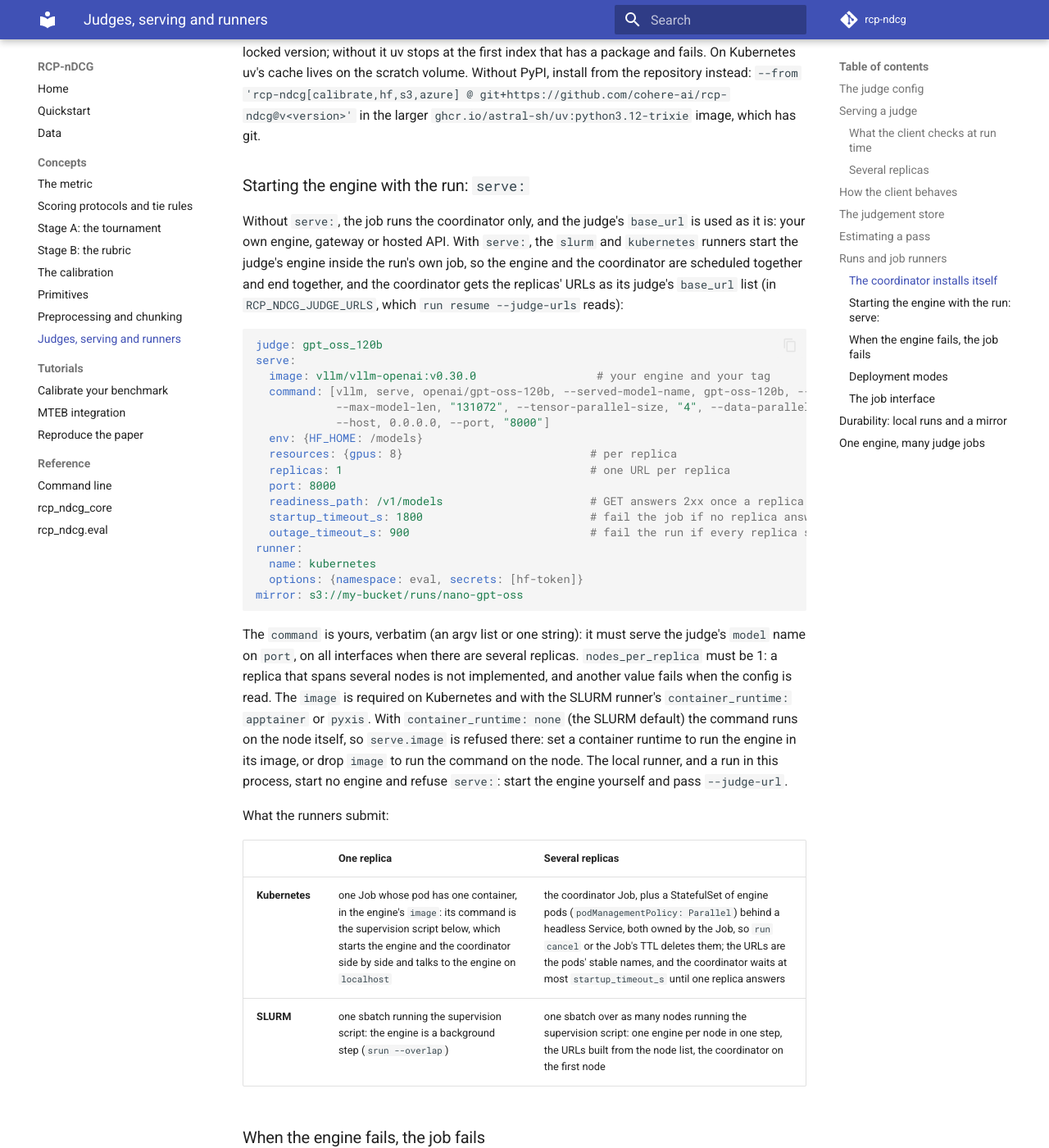
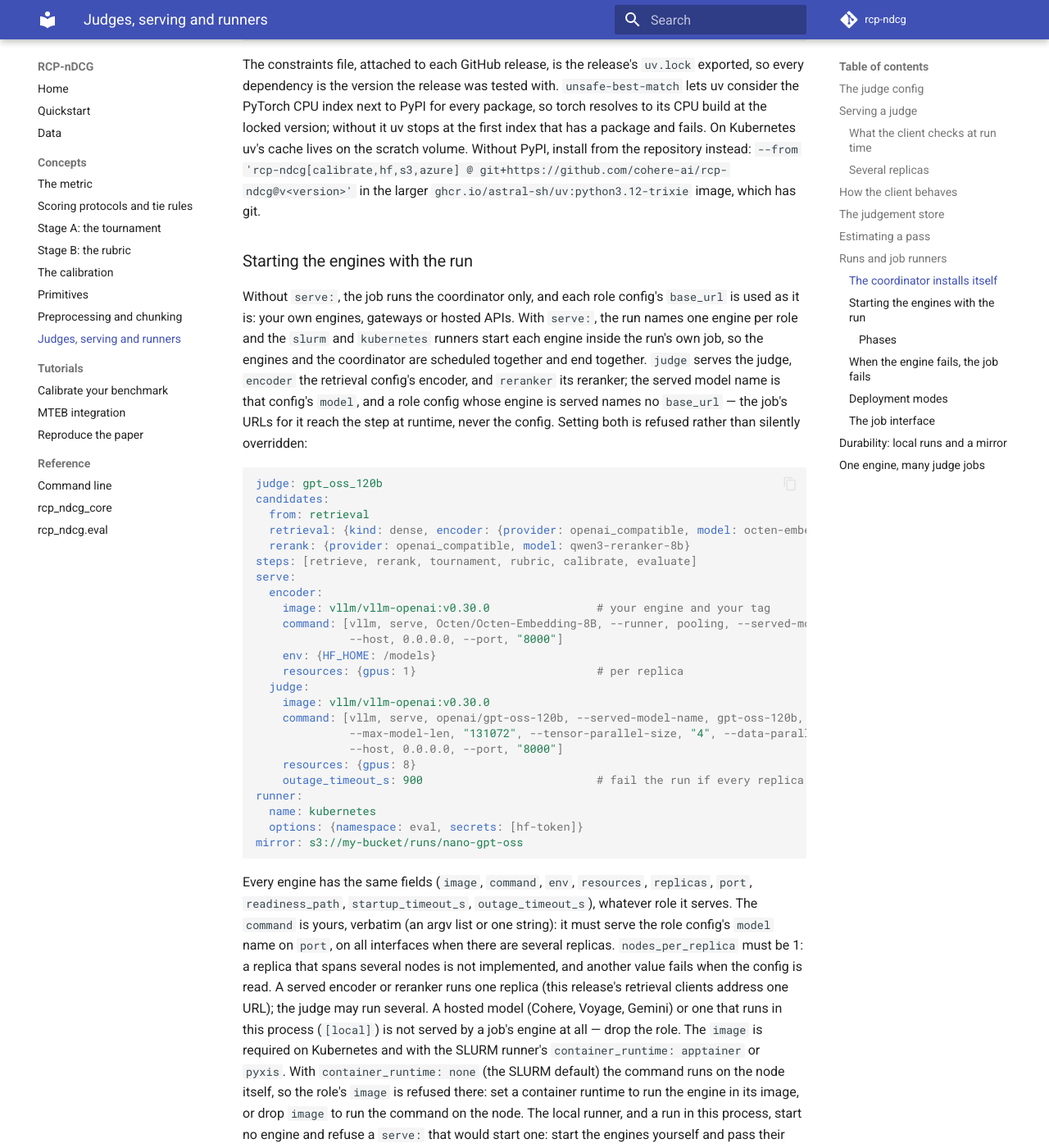
Before and after one commit to cohere-ai/rcp-ndcg, an MkDocs documentation site: the page built from docs/concepts/serving.md, in a window 1280 px wide and 1400 px high, scrolled down 7842 px. Shown: the whole window at 82% size. Built offline with MkDocs 1.6.1 and Material for MkDocs 9.7.7, drawn with Linux system fonts in a browser that asks for light colours; comment, search, counter and statistics services are not loaded; some of the changed text lies outside the part shown.

Commit message:
Document serve by role and the phases: serving page, CLI reference, skill, CHANGELOG, snapshots

````diff
--- a/docs/concepts/serving.md
+++ b/docs/concepts/serving.md
@@ -3,8 +3,9 @@
 rcp-ndcg's contract with a model is one OpenAI-compatible URL. Serve the judge with any engine and image you choose
 (vLLM, SGLang, a gateway in front of several workers) or use a hosted API, describe it in a judge config, and run the
 judging steps here or through a job runner on SLURM or Kubernetes. The package never builds an image, never pins an
-engine and never translates engine flags. A run config's `serve:` section (below) starts your image with your
-command, verbatim, beside the run's job (on SLURM without a container runtime, your command on the node).
+engine and never translates engine flags. A run config's `serve:` section (below) names one engine per role — the
+judge, the retrieval encoder, the reranker — and starts your image with your command, verbatim, in the phases of the
+run that use it (on SLURM without a container runtime, your command on the node).
 
 ## The judge config
 
@@ -24,7 +25,7 @@
 | `max_images`, `max_videos` | what the served model accepts per request; 0 (the default) means it reads none |
 | `image_processor` | the model's image processor family (`qwen2_vl`, `qwen2_5_vl`, `qwen3_vl`); the client sizes every image as it does ([preprocessing](preprocessing.md)) |
 | `allow_floating_model` | accept an undated model alias on the OpenAI API (`gpt-5`); by default only a dated snapshot (`gpt-5-2025-08-07`) is accepted, since an alias moves between snapshots and its judgements are not reproducible |
-| `wait_on_outage_s` | how long a request waits while every replica is down, counted from its first failed send (time queued behind `concurrency` never counts); `None` waits indefinitely, except in a job that starts its own engine, where it is `serve.outage_timeout_s` |
+| `wait_on_outage_s` | how long a request waits while every replica is down, counted from its first failed send (time queued behind `concurrency` never counts); `None` waits indefinitely, except in a job that starts the judge's engine, where the wait is that engine's `outage_timeout_s` |
 
 Only the content fields (model, revision, sampling settings, context, tokenizer, image processor) enter the judgement
 identity. The transport, the URLs included, can be retuned between runs, and a store still resumes. The shipped
@@ -119,8 +120,9 @@
   replica. A replica that answers again is used again.
 - **When every replica is down,** requests wait and are re-sent with backoff until one answers, or until
   `wait_on_outage_s` passes (`BackendUnavailableError`). A run against dead servers therefore parks instead of
-  turning the outage into missing judgements. A job that starts its own engine (`serve:`) waits at most
-  `serve.outage_timeout_s` (900 s by default) and then fails, since its engine will not come back on its own.
+  turning the outage into missing judgements. A job that starts the judge's engine (`serve:`) bounds the wait to
+  that engine's `outage_timeout_s` (900 s by default, carried to the step in `RCP_NDCG_ENGINES`) and then fails,
+  since its engine will not come back on its own.
 - **A request that keeps failing on a replica that answers other requests** is that request's failure: it is
   refused and recorded like any refused window.
 
@@ -218,9 +220,10 @@
 ```
 
 - **SLURM.** Resources become `--gres=gpu:N`, `--cpus-per-task`, `--mem` and `--time`, and `sbatch_args` passes
-  anything else through. With `serve:`, a node holds an engine replica and, on the first node, the coordinator: the
-  GPUs are the larger of the two requests, CPUs and memory add up, and an engine whose `memory_gb` is unstated gets
-  the node's whole memory (`--mem=0`), whatever the coordinator asks. The job runs in the node's environment (`setup`) or in a container
+  anything else through. With `serve:`, a phase holds its engine replica(s) and, on the first node, the
+  coordinator: the GPUs are the larger of the two requests, CPUs and memory add up, and an engine whose `memory_gb`
+  is unstated gets the node's whole memory (`--mem=0`), whatever the coordinator asks. The job runs in the node's
+  environment (`setup`) or in a container
   (`container_runtime: apptainer` or `pyxis`, with `container_mounts`); a container runs the stock coordinator image
   below unless `image` names another. Runs, stores and caches live on the cluster's shared filesystem. A node without
   internet access needs the weights and data staged beforehand: set `HF_HOME` to a shared cache and
@@ -257,40 +260,75 @@
 repository instead: `--from 'rcp-ndcg[calibrate,hf,s3,azure] @ git+https://github.com/cohere-ai/rcp-ndcg@v<version>'`
 in the larger `ghcr.io/astral-sh/uv:python3.12-trixie` image, which has git.
 
-### Starting the engine with the run: `serve:`
+### Starting the engines with the run
 
-Without `serve:`, the job runs the coordinator only, and the judge's `base_url` is used as it is: your own engine,
-gateway or hosted API. With `serve:`, the `slurm` and `kubernetes` runners start the judge's engine inside the run's
-own job, so the engine and the coordinator are scheduled together and end together, and the coordinator gets the
-replicas' URLs as its judge's `base_url` list (in `RCP_NDCG_JUDGE_URLS`, which `run resume --judge-urls` reads):
+Without `serve:`, the job runs the coordinator only, and each role config's `base_url` is used as it is: your own
+engines, gateways or hosted APIs. With `serve:`, the run names one engine per role and the `slurm` and `kubernetes`
+runners start each engine inside the run's own job, so the engines and the coordinator are scheduled together and
+end together. `judge` serves the judge, `encoder` the retrieval config's encoder, and `reranker` its reranker; the
+served model name is that config's `model`, and a role config whose engine is served names no `base_url` — the
+job's URLs for it reach the step at runtime, never the config. Setting both is refused rather than silently
+overridden:
 
 ```yaml
 judge: gpt_oss_120b
+candidates:
+  from: retrieval
+  retrieval: {kind: dense, encoder: {provider: openai_compatible, model: octen-embedding-8b}}
+  rerank: {provider: openai_compatible, model: qwen3-reranker-8b}
+steps: [retrieve, rerank, tournament, rubric, calibrate, evaluate]
 serve:
-  image: vllm/vllm-openai:v0.30.0                  # your engine and your tag
-  command: [vllm, serve, openai/gpt-oss-120b, --served-model-name, gpt-oss-120b, --reasoning-parser, openai_gptoss,
-            --max-model-len, "131072", --tensor-parallel-size, "4", --data-parallel-size, "2",
-            --host, 0.0.0.0, --port, "8000"]
-  env: {HF_HOME: /models}
-  resources: {gpus: 8}                            # per replica
-  replicas: 1                                     # one URL per replica
-  port: 8000
-  readiness_path: /v1/models                      # GET answers 2xx once a replica serves
-  startup_timeout_s: 1800                         # fail the job if no replica answers by then
-  outage_timeout_s: 900                           # fail the run if every replica stops answering this long
+  encoder:
+    image: vllm/vllm-openai:v0.30.0                # your engine and your tag
+    command: [vllm, serve, Octen/Octen-Embedding-8B, --runner, pooling, --served-model-name, octen-embedding-8b,
+              --host, 0.0.0.0, --port, "8000"]
+    env: {HF_HOME: /models}
+    resources: {gpus: 1}                           # per replica
+  judge:
+    image: vllm/vllm-openai:v0.30.0
+    command: [vllm, serve, openai/gpt-oss-120b, --served-model-name, gpt-oss-120b, --reasoning-parser, openai_gptoss,
+              --max-model-len, "131072", --tensor-parallel-size, "4", --data-parallel-size, "2",
+              --host, 0.0.0.0, --port, "8000"]
+    resources: {gpus: 8}
+    outage_timeout_s: 900                          # fail the run if every replica stops answering this long
 runner:
   name: kubernetes
   options: {namespace: eval, secrets: [hf-token]}
 mirror: s3://my-bucket/runs/nano-gpt-oss
 ```
 
-The `command` is yours, verbatim (an argv list or one string): it must serve the judge's `model` name on `port`,
-on all interfaces when there are several replicas. `nodes_per_replica` must be 1: a replica that spans several nodes
-is not implemented, and another value fails when the config is read. The `image` is required on Kubernetes and with
-the SLURM runner's `container_runtime: apptainer` or `pyxis`. With `container_runtime: none` (the SLURM default) the
-command runs on the node itself, so `serve.image` is refused there: set a container runtime to run the engine in its
-image, or drop `image` to run the command on the node. The local runner, and a run in this process, start no engine and refuse `serve:`:
-start the engine yourself and pass `--judge-url`.
+Every engine has the same fields (`image`, `command`, `env`, `resources`, `replicas`, `port`,
+`readiness_path`, `startup_timeout_s`, `outage_timeout_s`), whatever role it serves. The `command` is yours,
+verbatim (an argv list or one string): it must serve the role config's `model` name on `port`, on all interfaces
+when there are several replicas. `nodes_per_replica` must be 1: a replica that spans several nodes is not
+implemented, and another value fails when the config is read. A served encoder or reranker runs one replica (this
+release's retrieval clients address one URL); the judge may run several. A hosted model (Cohere, Voyage, Gemini) or
+one that runs in this process (`[local]`) is not served by a job's engine at all — drop the role. The `image` is
+required on Kubernetes and with the SLURM runner's `container_runtime: apptainer` or `pyxis`. With
+`container_runtime: none` (the SLURM default) the command runs on the node itself, so the role's `image` is refused
+there: set a container runtime to run the engine in its image, or drop `image` to run the command on the node. The
+local runner, and a run in this process, start no engine and refuse a `serve:` that would start one: start the
+engines yourself and pass their URLs with `run resume --engine <role>=<url>[,<url>]`.
+
+#### Phases
+
+The run's steps run in phases, so the job's GPUs are the maximum over phases instead of the sum over engines.
+Consecutive steps that call the same served engines share a phase, and steps that call no served engine (BM25
+retrieval, hosted APIs, `calibrate`, `evaluate`) form phases without one. The run above becomes four phases, each
+starting only its engines, waiting for readiness, running `rcp-ndcg run resume --run <dir> --only <steps>`, and
+stopping them before the next phase starts:
+
+1. `retrieve` — the encoder (1 GPU);
+2. `rerank` — the reranker;
+3. `tournament`, `rubric` — the judge (8 GPUs);
+4. `calibrate`, `evaluate` — no engine.
+
+The engines' URLs reach each phase's coordinator through `RCP_NDCG_ENGINES`, as JSON
+`{"judge": {"urls": ["http://node1:8000/v1"], "wait_on_outage_s": 900}, ...}`. The coordinator applies them to the
+role configs at runtime only: they are never written into `run.yaml` and never enter a step identity, so a run
+resumed by hand is byte-identical with or without the variable. `run resume --engine role=url[,url]` (repeatable)
+is the same overlay on the command line, for engines you started yourself. A job that starts an encoder or reranker
+engine starts one replica for it (this release's retrieval clients address one replica URL, and more is refused).
 
 What the runners submit:
 
@@ -316,8 +354,8 @@
 On SLURM with several replicas, the engine step runs with `srun --kill-on-bad-exit=1 --wait=10`: one replica that
 fails ends the whole step at once (one that exits with status 0 ends it 10 s later), and with it the job. On
 Kubernetes with several replicas, the StatefulSet restarts an engine pod that dies, and the run relies on the judge
-instead: a job that starts its engine runs `run resume` with `--set judge.wait_on_outage_s=<outage_timeout_s>`, so
-a judge that finds no replica answering for `outage_timeout_s` (900 s by default) stops with
+instead: a job that starts the judge's engine hands it an outage wait of `outage_timeout_s` through
+`RCP_NDCG_ENGINES`, so a judge that finds no replica answering for that long (900 s by default) stops with
 `BackendUnavailableError` and a non-zero exit. The same bound applies to every job with `serve:`, so an engine that
 hangs without exiting fails the run too. A judge without `serve:` keeps its own `wait_on_outage_s`.
 
@@ -360,22 +398,27 @@
 without submitting anything:
 
 ```python
-from rcp_ndcg.runners import JobSpec, Resources, ServeConfig, get_runner
+from rcp_ndcg.runners import JobPhase, JobSpec, Resources, ServeConfig, get_runner
 
+engine = ServeConfig(
+    image="vllm/vllm-openai:v0.30.0",
+    command="vllm serve openai/gpt-oss-120b --served-model-name gpt-oss-120b --reasoning-parser openai_gptoss",
+    resources=Resources(gpus=8),
+)
+resume = ("rcp-ndcg", "run", "resume", "--run", "/shared/runs/nano-nfcorpus")
 job = JobSpec(
     name="nano-nfcorpus",
-    argv=("rcp-ndcg", "run", "resume", "--run", "/shared/runs/nano-nfcorpus"),
+    argv=resume,
     resources=Resources(cpus=8, memory_gb=32, time_limit_s=86400),
     env={"HF_HOME": "/shared/hf"},
-    serve=ServeConfig(
-        image="vllm/vllm-openai:v0.30.0",
-        command="vllm serve openai/gpt-oss-120b --served-model-name gpt-oss-120b --reasoning-parser openai_gptoss",
-        resources=Resources(gpus=8),
+    phases=(
+        JobPhase(engines={"judge": engine}, argv=(*resume, "--only", "tournament", "--only", "rubric")),
+        JobPhase(argv=(*resume, "--only", "calibrate", "--only", "evaluate")),
     ),
 )
 
 slurm = get_runner("slurm", partition="gpu", account="my-project", log_dir="logs/slurm",
-                   container_runtime="pyxis")  # the engine runs in serve.image
+                   container_runtime="pyxis")  # the engine runs in the engine's image
 print(slurm.render([job])["nano-nfcorpus"])  # the sbatch script
 
 kubernetes = get_runner("kubernetes", namespace="eval", secrets=["hf-token"])
````
Also changed, not shown: other parts of docs/concepts/serving.md (+2 -2 lines), CHANGELOG.md (+34 -1 lines), docs/reference/cli.md (+1 -0 lines), experiments/paper/README.md (+4 -3 lines), skills/rcp-ndcg/SKILL.md (+9 -6 lines), 4 other files.
